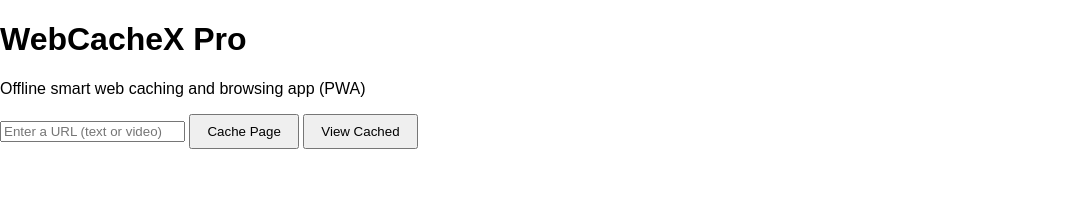
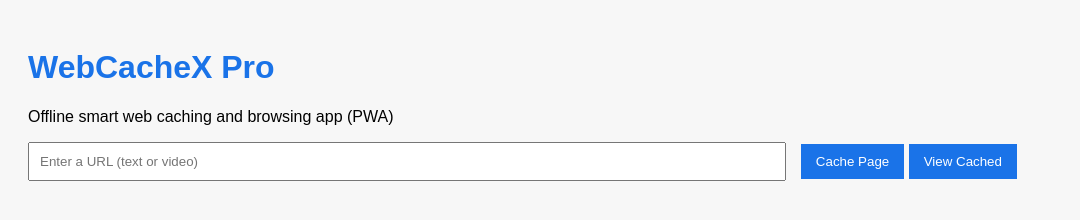
Before and after one commit to shadowsymphony12/Webcachex-pro, a plain HTML site: page index.html in a window 1280 px wide. Shown: the whole page, without its empty margins (0-1080 px from the left). Drawn offline with Linux system fonts and the light colour scheme.

Commit message:
Update style.css

```diff
--- a/style.css
+++ b/style.css
@@ -1,6 +1,27 @@
-body { font-family: sans-serif; margin: 0; padding: 0; }
-header { background: #0066cc; color: white; padding: 1rem; display: flex; }
-header input { flex: 1; margin-right: 0.5rem; }
-button { padding: 0.5rem 1rem; }
-main { padding: 1rem; }
-#pagesList li { margin-bottom: 0.5rem; }
+body {
+  font-family: Arial, sans-serif;
+  padding: 20px;
+  background-color: #f7f7f7;
+}
+
+h1 {
+  color: #1a73e8;
+}
+
+input {
+  width: 60%;
+  padding: 10px;
+  margin-right: 10px;
+}
+
+button {
+  padding: 10px 15px;
+  background-color: #1a73e8;
+  color: white;
+  border: none;
+  cursor: pointer;
+}
+
+#output {
+  margin-top: 20px;
+}
```
